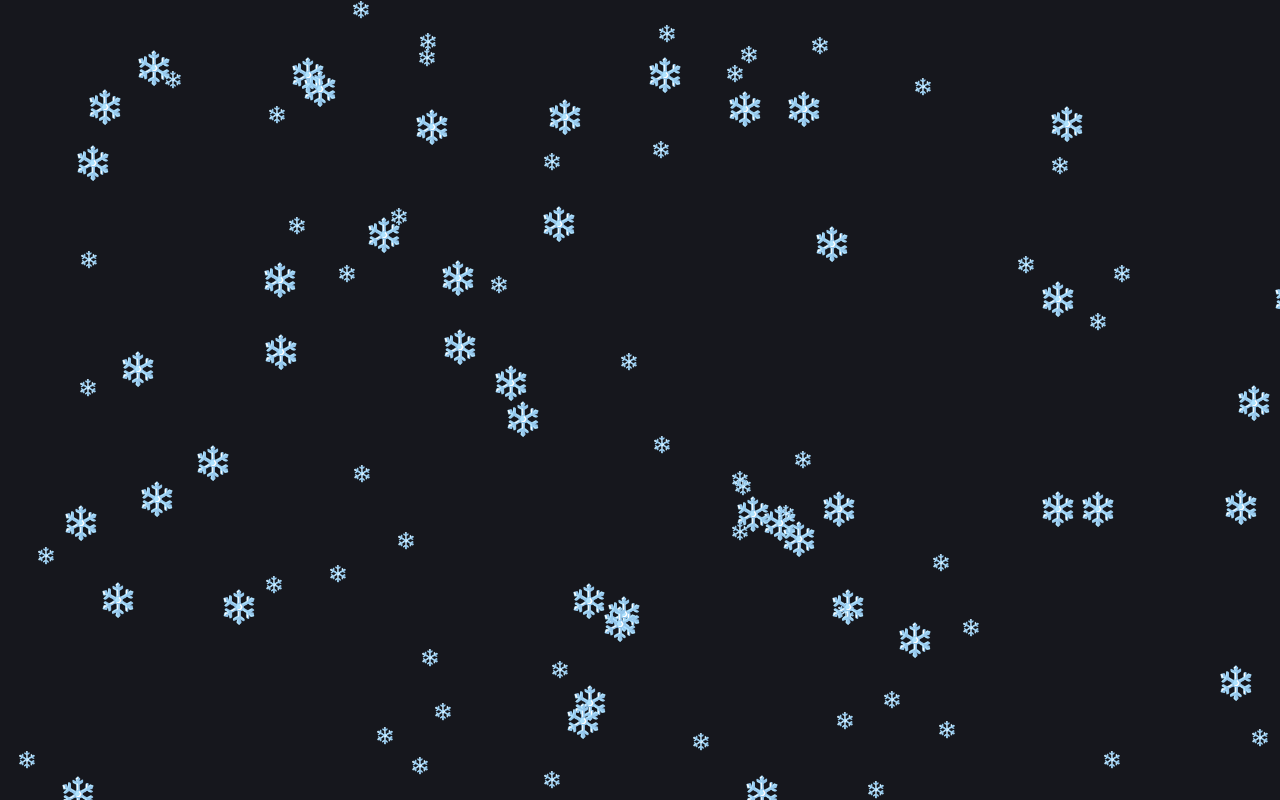
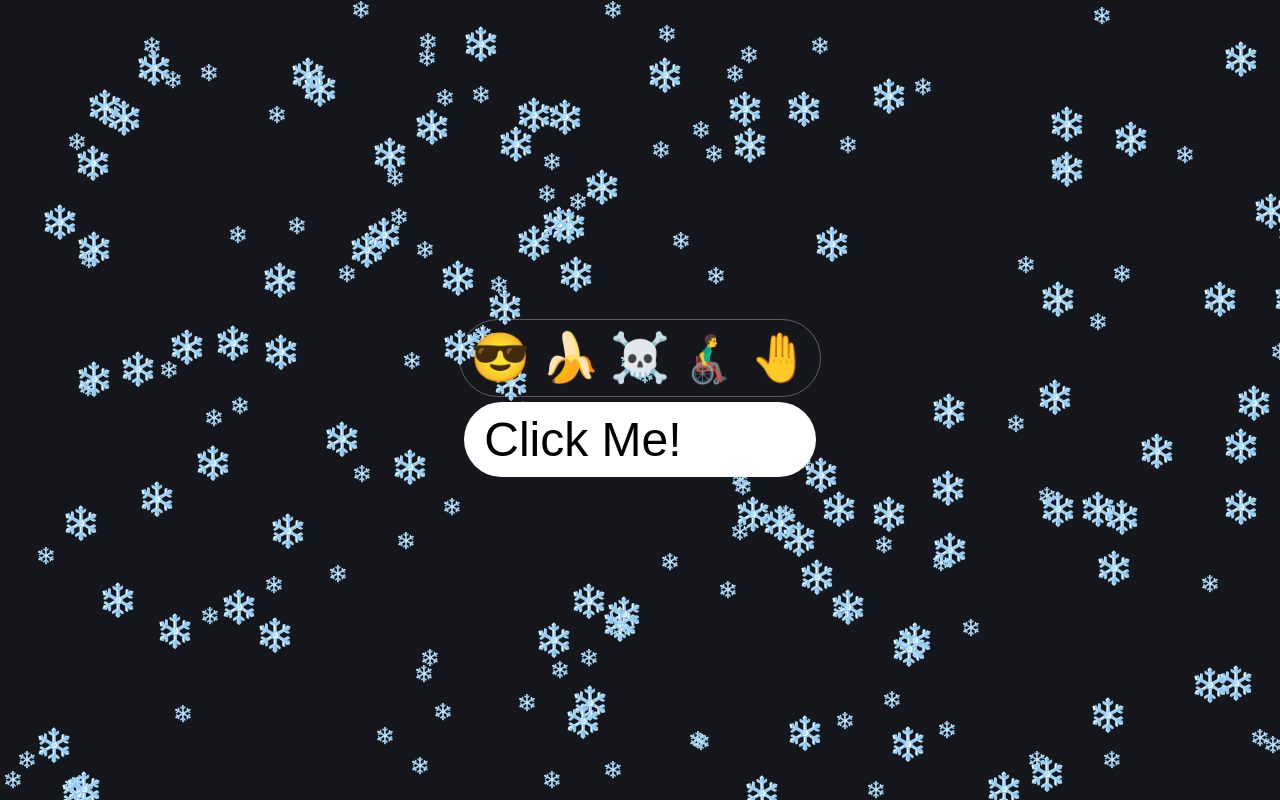
Before and after one commit to Cyri0/animations-gy1, a React (Vite) app: page / in a window 1280 px wide. Built offline with nearby package versions, Linux system fonts and the light colour scheme.

Commit message:
Increase snowflake count to 100 and ensure proper z-index for SnowFall component

```diff
--- a/src/App.tsx
+++ b/src/App.tsx
@@ -5,8 +5,8 @@ import SnowFall from "./components/SnowFall/SnowFall"
 const App = () => {
   return (
     <div>
-      {/* <EmojiWrapper/>
-      <AnimatedBorder/> */}
+      <EmojiWrapper/>
+      <AnimatedBorder/>
       <SnowFall/>
     </div>
   )
--- a/src/components/SnowFall/SnowFall.tsx
+++ b/src/components/SnowFall/SnowFall.tsx
@@ -9,7 +9,7 @@ type SnowFlakeType = {
 }
 
 const SnowFall = () => {
-  const snowflakeNumber = 50
+  const snowflakeNumber = 100
   const [snowflakes, setSnowflakes] = useState<SnowFlakeType[]>([])
 
   useEffect(()=>{
@@ -45,7 +45,8 @@ const SnowFall = () => {
         position: "fixed",
         top: "0px",
         left: "0px",
-        overflow: "hidden"
+        overflow: "hidden",
+        zIndex: -1
     }}>
         {snowflakes.map(snowflake =>
         <div style={{
```
